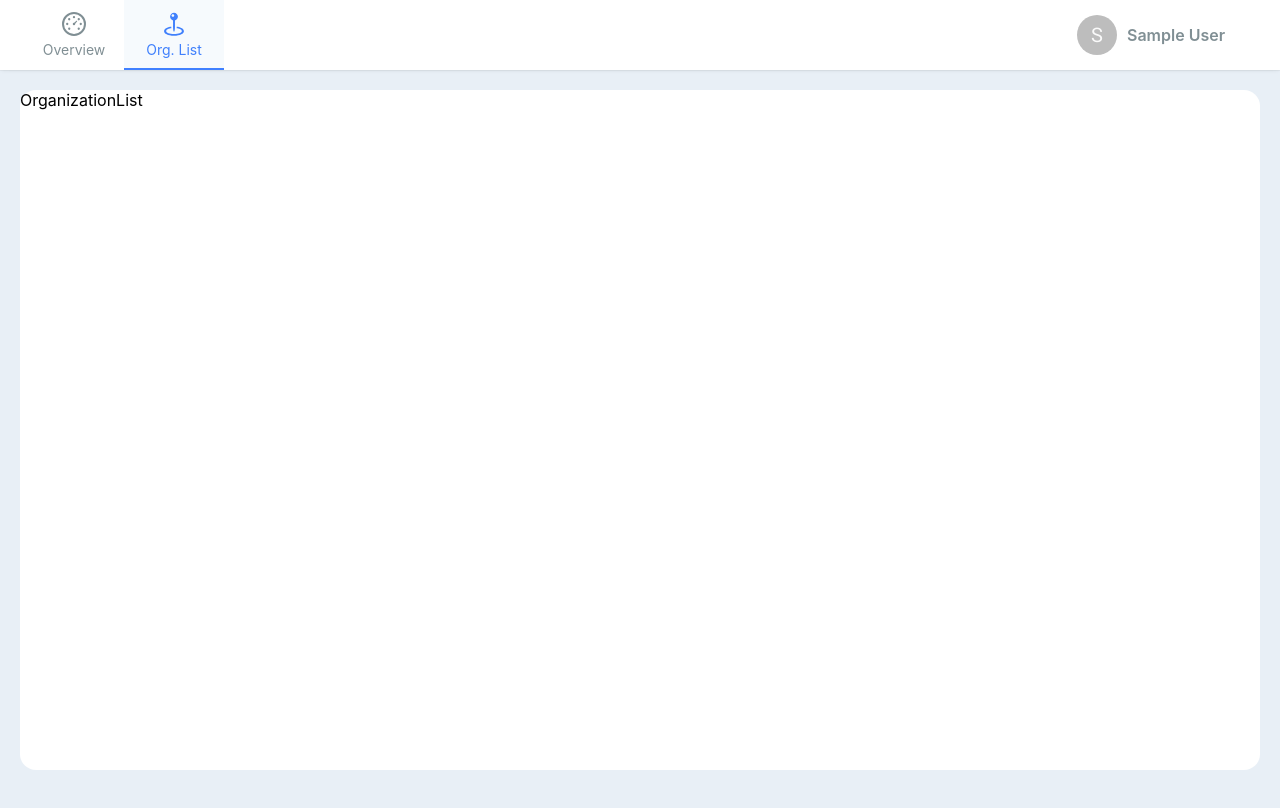
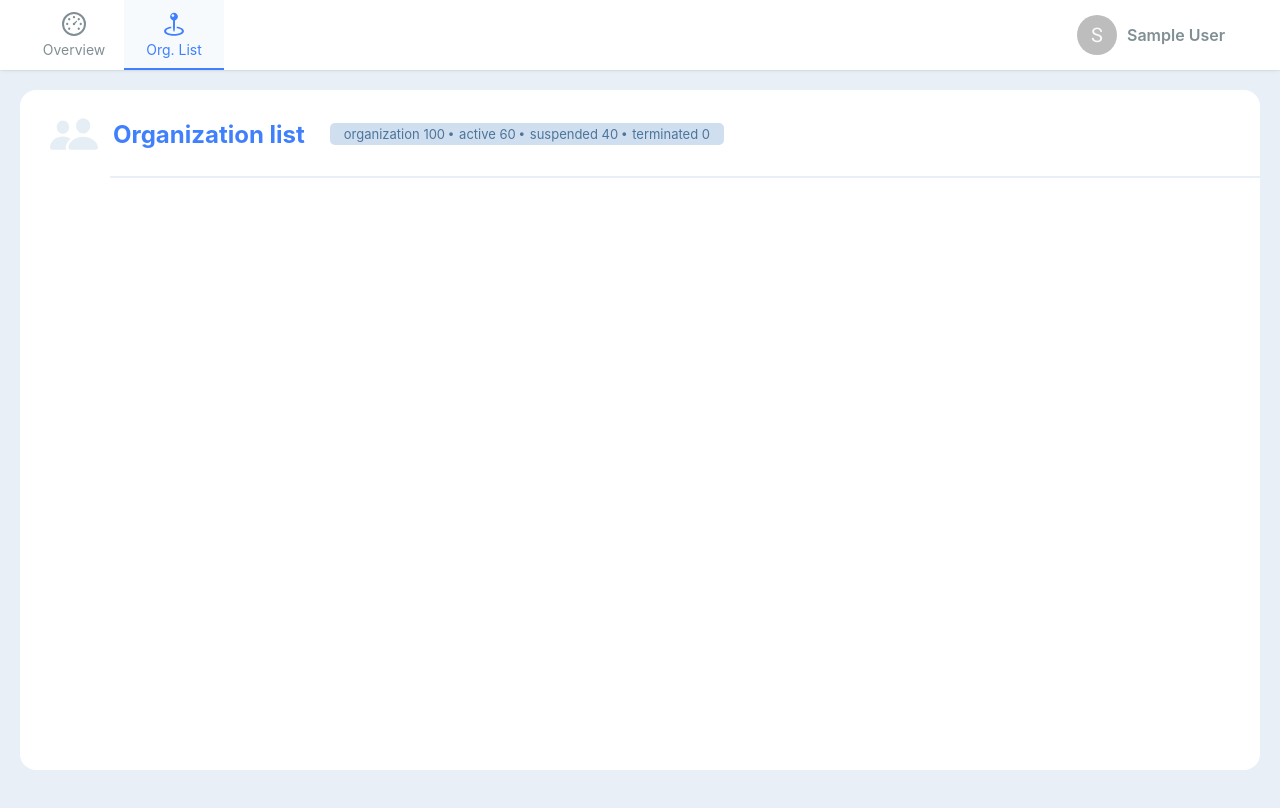
Before and after one commit to PartnerForIT/planavimosistemosFE, a React (Create React App) app: page /organization-list in a window 1280 px wide. Shown: the top 808 px of the page. Built offline with nearby package versions, Linux system fonts and the light colour scheme; no server answers; sample sign-in values are in the browser's storage; what i18next-xhr-backend, redux-saga-requests, redux-saga-requests-axios would draw is missing.

Commit message:
add title block && org status block

```diff
--- a/src/components/Core/Header/Avatar.jsx
+++ b/src/components/Core/Header/Avatar.jsx
@@ -4,7 +4,6 @@ import Avatar from '@material-ui/core/Avatar';
 import styles from './header.module.scss';
 export default function AvatarComponent() {
   const user = JSON.parse(localStorage.getItem('user'))
-  console.log('name', user)
   return(
     <div className={styles.userBlock}>
        <Avatar>{user&&user.name[0]}</Avatar>
--- /dev/null
+++ b/src/components/Core/TitleBlock/Title.module.scss
@@ -0,0 +1,54 @@
+@import "../variables";
+
+.titleBlock {
+  display: flex;
+  align-items: center;
+  position: relative;
+  padding: 20px 30px;
+
+  &__title {
+    font-size: 24px;
+    color: $blue-2;
+    margin: 0 10px 0 15px;
+  }
+  &:before {
+    content: "";
+    position: absolute;
+    left: 90px;
+    top: auto;
+    bottom: 0;
+    right: 0;
+    width: auto;
+    height: 2px;
+    background: $main-bg;
+  }
+  .infoBlock {
+    display: inline-block;
+    background-color: $light-blue;
+    padding: 3px 7px;
+    color: $grey-blue;
+    border-radius: 5px;
+    font-size: 13px;
+    margin-left: 15px;
+    margin-right: 15px;
+    &__inner {
+      display: inline-block;
+      position: relative;
+      padding-left: 7px;
+      padding-right: 7px;
+      &:after {
+        content: ".";
+        position: absolute;
+        left: -5px;
+        right: auto;
+        top: -17px;
+        font-size: 28px;
+      }
+      &:first-child {
+        &:after {
+          display: none;
+        }
+      }
+    }
+  }
+}
--- /dev/null
+++ b/src/components/Core/TitleBlock/index.jsx
@@ -0,0 +1,22 @@
+import React from 'react';
+import styles from './Title.module.scss';
+
+export default function TitleBlock({children, title, info, buttonNew, buttonImport}) {
+  return(
+    <div className={styles.titleBlock}>
+      {children}
+      <h4 className={styles.titleBlock__title}>{title}</h4>
+      {
+        info &&
+        <div className={styles.infoBlock}>
+          {Object.keys(info).map(infoId => (
+            <span key={infoId} className={styles.infoBlock__inner}>
+              {infoId} {info[infoId]}
+            </span>
+          ))}
+        </div>
+      }
+
+    </div>
+  )
+}
--- a/src/components/Core/_variables.scss
+++ b/src/components/Core/_variables.scss
@@ -7,6 +7,7 @@ $link-text-color: #6a42d3;
 $white: #fff;
 $blue: #4080ff;
 $blue-2: #4080fc;
+$grey-blue: #4d7499;
 $light-blue: #d0dfef;
 $gray: #808f94;
 
--- /dev/null
+++ b/src/components/Icons/2Peple.jsx
@@ -0,0 +1,20 @@
+
+import SvgIcon from '@material-ui/core/SvgIcon';
+import React from 'react';
+import { makeStyles } from '@material-ui/core/styles';
+
+const useStyles = makeStyles((theme) => ({
+  root: {
+    width: "2em",
+    height: "2em",
+  },
+}));
+
+export default function PeopleIcon () {
+  const classes = useStyles();
+  return (
+    <SvgIcon viewBox='0 0 42.865 28.289' className={classes.root}>
+      <path id="Контур_13571" data-name="Контур 13571" d="M8.218-11.488c3.387,0,6.292-3.038,6.292-6.956a6.533,6.533,0,0,0-6.292-6.773,6.587,6.587,0,0,0-6.309,6.807C1.909-14.526,4.814-11.488,8.218-11.488Zm-18.112.365A5.817,5.817,0,0,0-4.416-17.2a5.666,5.666,0,0,0-5.479-5.877,5.73,5.73,0,0,0-5.5,5.91A5.81,5.81,0,0,0-9.895-11.123ZM-18.61,3.071H-6.74C-8.4.7-6.458-4.067-3.021-6.724a12.107,12.107,0,0,0-6.89-2.009C-16.967-8.732-21.433-3.52-21.433.8-21.433,2.258-20.652,3.071-18.61,3.071Zm16.967,0H18.046c2.507,0,3.387-.73,3.387-2.125,0-4.051-5.08-9.629-13.231-9.629C.066-8.683-5.03-3.1-5.03.946-5.03,2.341-4.15,3.071-1.644,3.071Z" transform="translate(21.433 25.218)" fill="rgba(226,235,244,0.85)"/>
+    </SvgIcon>
+  )
+}
--- a/src/components/OrganizationList/index.jsx
+++ b/src/components/OrganizationList/index.jsx
@@ -1,10 +1,21 @@
 import React from 'react';
-import MaynLayout from '../Core/MainLayout'
+import MaynLayout from '../Core/MainLayout';
+import TitleBlock from '../Core/TitleBlock';
+import PeopleIcon from '../Icons/2Peple';
 
 export default function OrganizationList() {
+
+  const orgObj = {
+    organization: 100,
+    active: 60,
+    suspended: 40,
+    terminated: 0,
+  }
   return (
     <MaynLayout>
-      <div>OrganizationList</div>
+      <TitleBlock  title={"Organization list"} info={orgObj} >
+          <PeopleIcon />
+      </TitleBlock>
     </MaynLayout>
   )
 }
```
